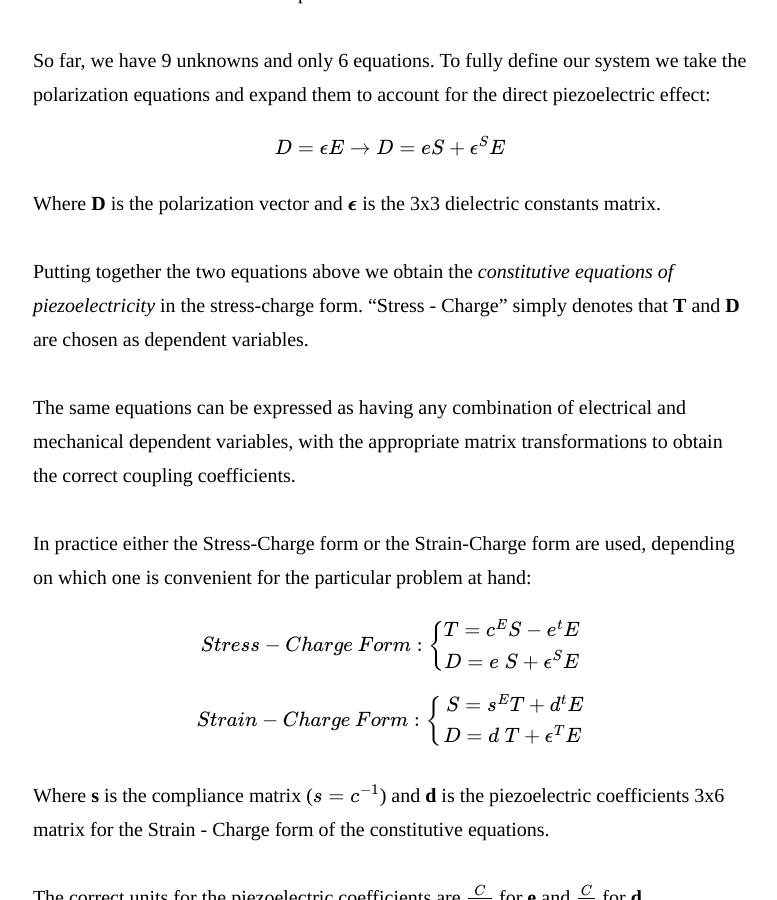
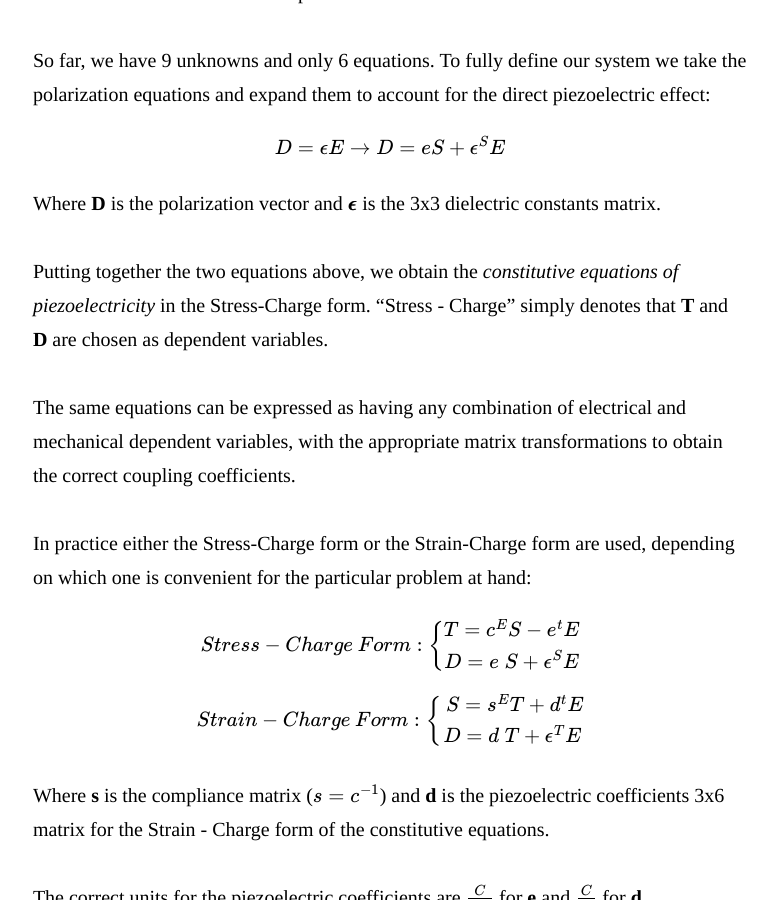
Before and after one commit to simeonipietro/memscademy.com, a Jekyll site: the page built from _posts/2020-06-15- Piezoelectricity for Grad Students.md, in a window 1280 px wide and 900 px high, scrolled down 2225 px. Shown: the whole window, without its empty margins (250-1027 px from the left). Built offline with Jekyll 4.4.1, drawn with Linux system fonts in a browser that asks for light colours; our own code applies the rules of GitHub Pages for plain Markdown files; formulas are drawn with MathJax 3.

```diff
--- a/_posts/2020-06-15- Piezoelectricity for Grad Students.md
+++ b/_posts/2020-06-15- Piezoelectricity for Grad Students.md
@@ -36,7 +36,7 @@ $$D = \epsilon E  \xrightarrow{}  D = eS + \epsilon^S E$$
 
 Where **D** is the polarization vector and $\pmb{\epsilon}$ is the 3x3 dielectric constants matrix.
 
-Putting together the two equations above we obtain the *constitutive equations of piezoelectricity* in the stress-charge form. "Stress - Charge" simply denotes that **T** and **D** are chosen as dependent variables.
+Putting together the two equations above, we obtain the *constitutive equations of piezoelectricity* in the Stress-Charge form. "Stress - Charge" simply denotes that **T** and **D** are chosen as dependent variables.
 
 The same equations can be expressed as having any combination of electrical and mechanical dependent variables, with the appropriate matrix transformations to obtain the correct coupling coefficients.
 
```
